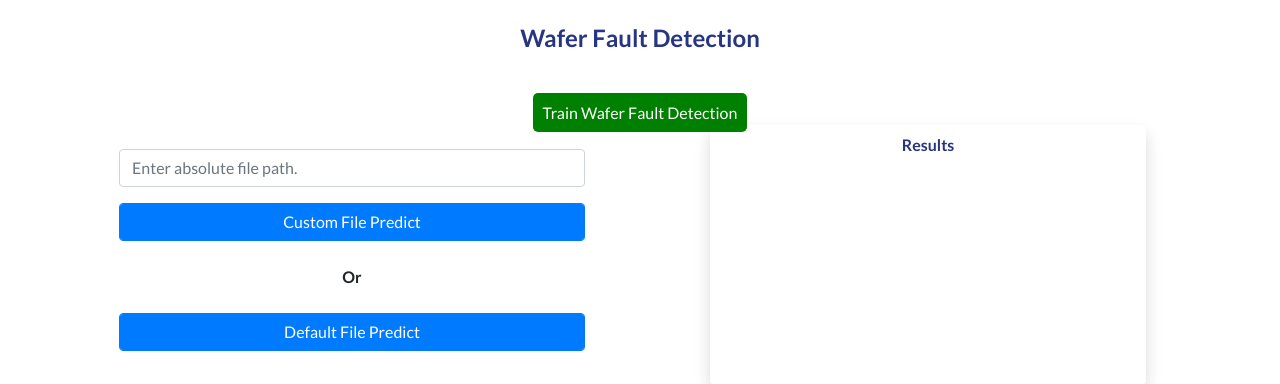
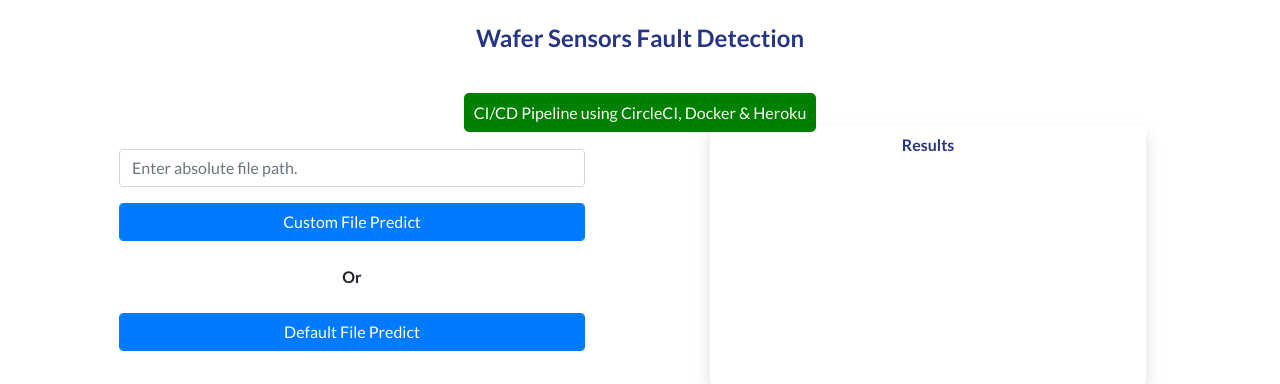
Before and after one commit to manish8917/Wafer-Sensors-Fault-Detection-KMeans-RandomForest-XGBoost, a Flask app: page / in a window 1280 px wide. Shown: the part 56-440 px from the top of the page. Run offline with Flask 2, Linux system fonts and the light colour scheme; parts of the project's set-up code (start-up, migrations or seed data) failed here and were passed over; some libraries are stand-ins or nearby versions.

Commit message:
makingitbatter

```diff
--- a/templates/index.html
+++ b/templates/index.html
@@ -121,9 +121,9 @@
 	<!-- Testimonials -->
 	<section class="testimonials text-center">
 		<div class="container-fluid">
-			<h4 class="my-4 title">Wafer Fault Detection</h4>
+			<h4 class="my-4 title">Wafer Sensors Fault Detection</h4>
 			<br>
-			<a class="my-4 title" href="/train" style="padding:10px;border-radius:5px;background-color:Green;border:none;color:white"> Train Wafer Fault Detection</a>
+			<a class="my-4 title" href="/train" style="padding:10px;border-radius:5px;background-color:Green;border:none;color:white"> CI/CD Pipeline using CircleCI, Docker & Heroku</a>
 			<div class="row">
 				<div class="col-md-6 col-xs-12">
 					<br/>
```
